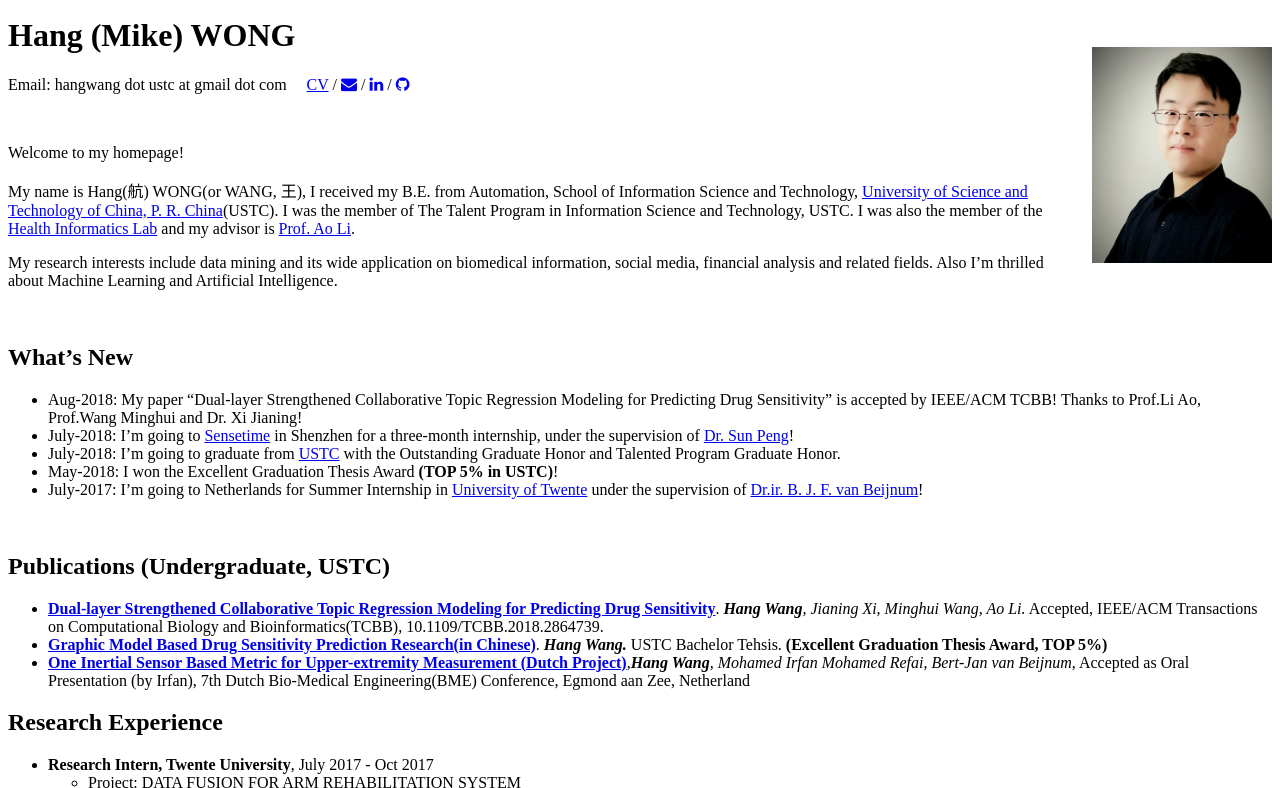
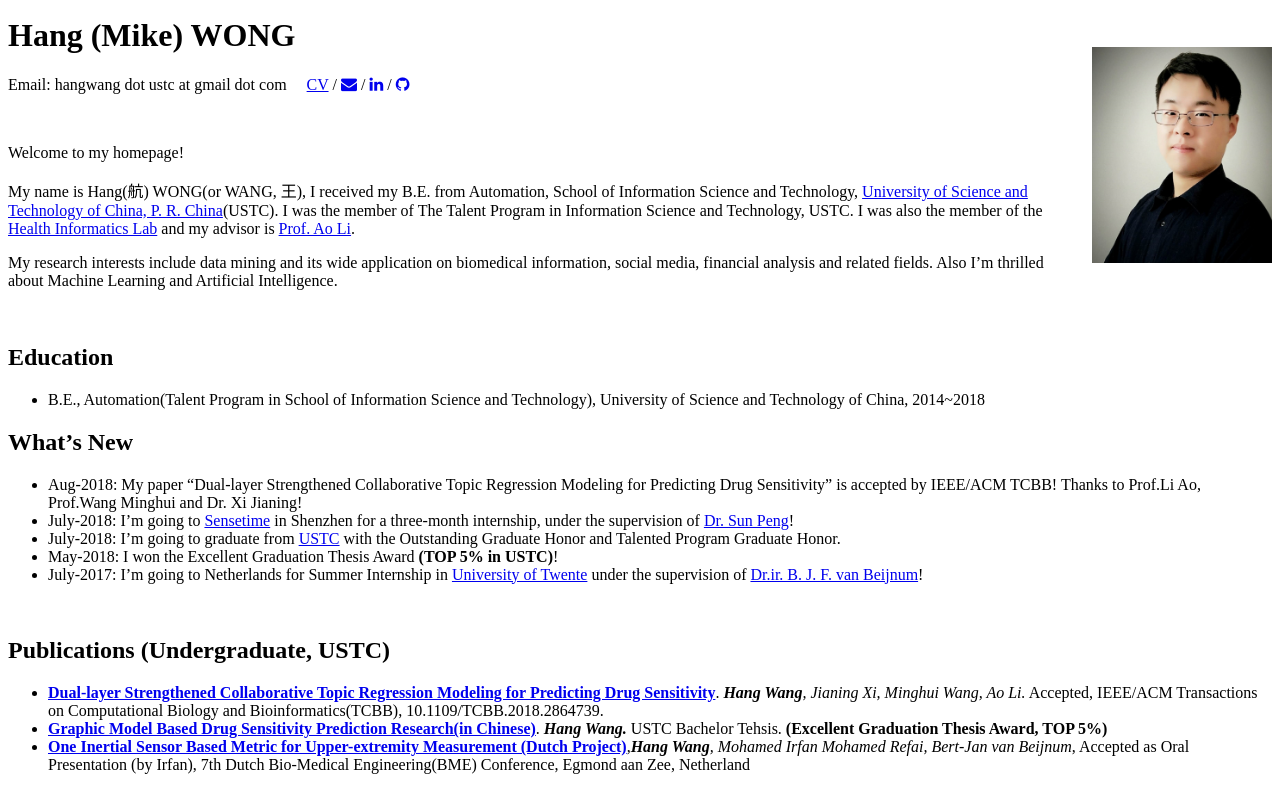
Before and after one commit to ustcmike/ustcmike.github.io, a Jekyll site: the page built from index.md, in a window 1280 px wide and 900 px high, cut to the strip 112-900 px from the top of the window. Built offline with Jekyll 4.4.1, drawn with Linux system fonts in a browser that asks for light colours; nearby versions of some CDN libraries; our own code applies the rules of GitHub Pages for plain Markdown files.

Commit message:
Update index.md

```diff
--- a/index.md
+++ b/index.md
@@ -17,6 +17,8 @@ My name is Hang(航) WONG(or WANG, 王), I received my B.E. from Automation, Sch
 My research interests include data mining and its wide application on biomedical information, social media, financial analysis and related fields. Also I'm thrilled about Machine Learning and Artificial Intelligence.
 
 &nbsp;
+## Education
+  *  B.E., Automation(Talent Program in School of Information Science and Technology), University of Science and Technology of China, 2014~2018
 
 ## What's New
   *  Aug-2018:   My paper "Dual-layer Strengthened Collaborative Topic Regression Modeling for Predicting Drug Sensitivity" is accepted by IEEE/ACM TCBB! Thanks to Prof.Li Ao, Prof.Wang Minghui and Dr. Xi Jianing!
```
